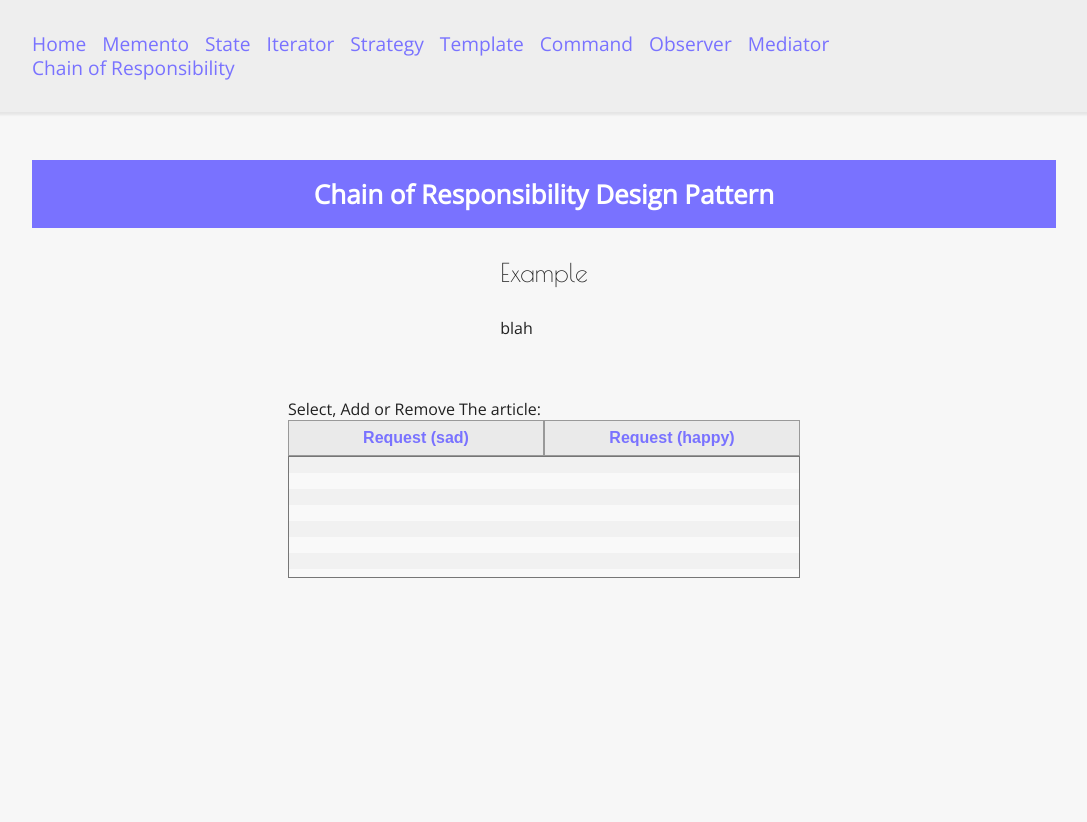
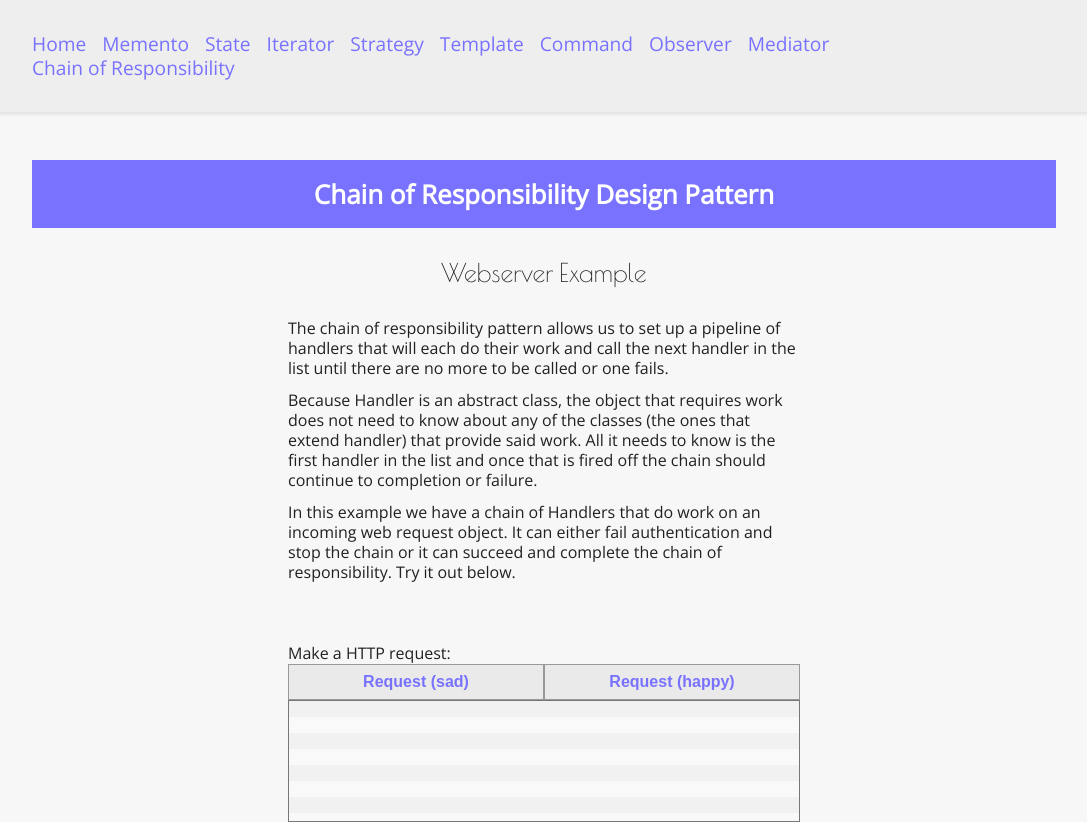
Before and after one commit to metafield/Design-Patterns-Typescript, a React (Create React App) app: page /patterns/chain_of_responsibility in a window 1280 px wide. Shown: the whole page, without its empty margins (96-1183 px from the left). Before the commit the page ends 800 px from the top, so only its background shows below. Built offline with nearby package versions, Linux system fonts and the light colour scheme.

Commit message:
writeup for chain of responsibility

```diff
--- a/src/Patterns/Chain/ChainSolution.tsx
+++ b/src/Patterns/Chain/ChainSolution.tsx
@@ -33,12 +33,30 @@ export const ChainSolution: FC = () => {
       <FluidHeader>Chain of Responsibility Design Pattern</FluidHeader>
 
       <Article>
-        <Heading>Example</Heading>
-        <p>blah </p>
+        <Heading>Webserver Example</Heading>
+        <p>
+          The chain of responsibility pattern allows us to set up a pipeline of
+          handlers that will each do their work and call the next handler in the
+          list until there are no more to be called or one fails.
+        </p>
+        <p>
+          Because Handler is an abstract class, the object that requires work
+          does not need to know about any of the classes (the ones that extend
+          handler) that provide said work. All it needs to know is the first
+          handler in the list and once that is fired off the chain should
+          continue to completion or failure.
+        </p>
+
+        <p>
+          In this example we have a chain of Handlers that do work on an
+          incoming web request object. It can either fail authentication and
+          stop the chain or it can succeed and complete the chain of
+          responsibility. Try it out below.
+        </p>
       </Article>
 
       <Example>
-        <label htmlFor="amount">Select, Add or Remove The article:</label>
+        <label htmlFor="amount">Make a HTTP request:</label>
 
         <Buttons>
           <Button onClick={() => fakeRequest(false)}>Request (sad)</Button>
```
